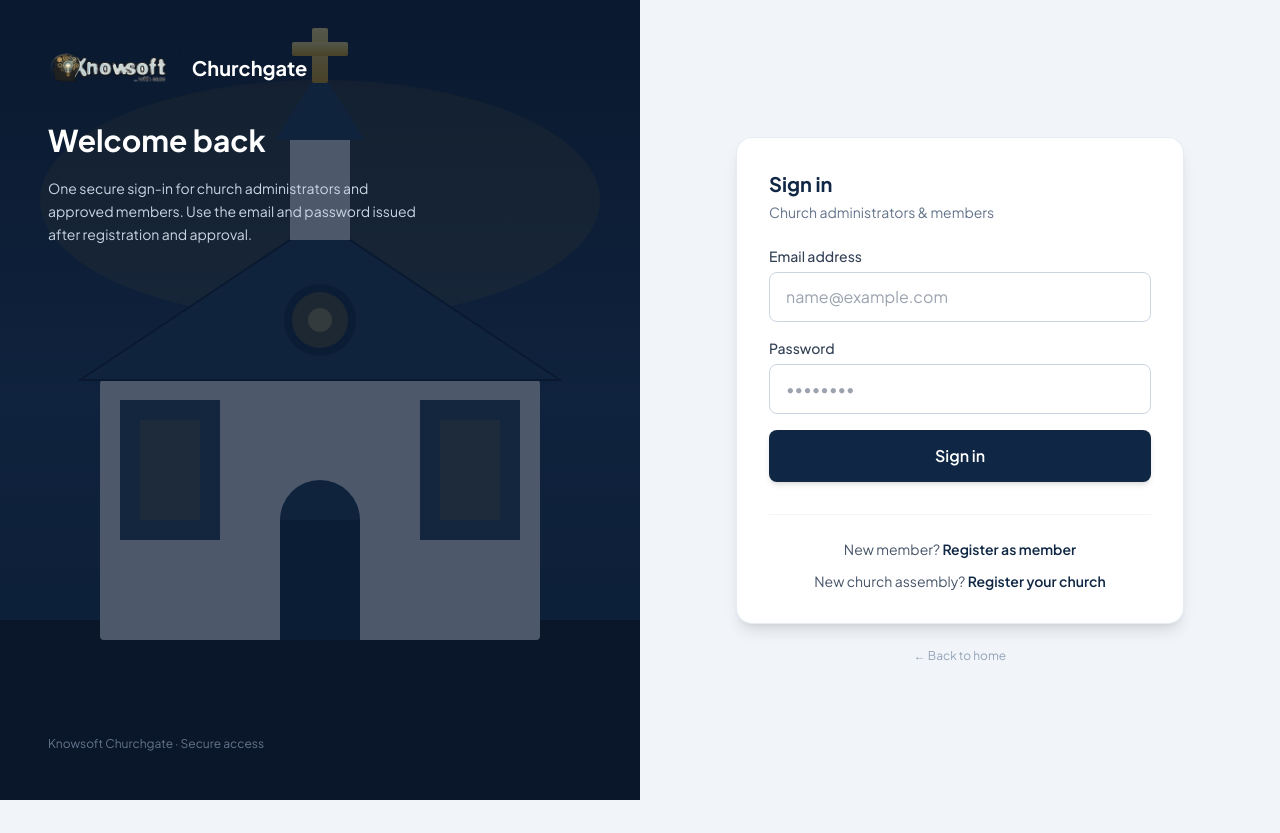
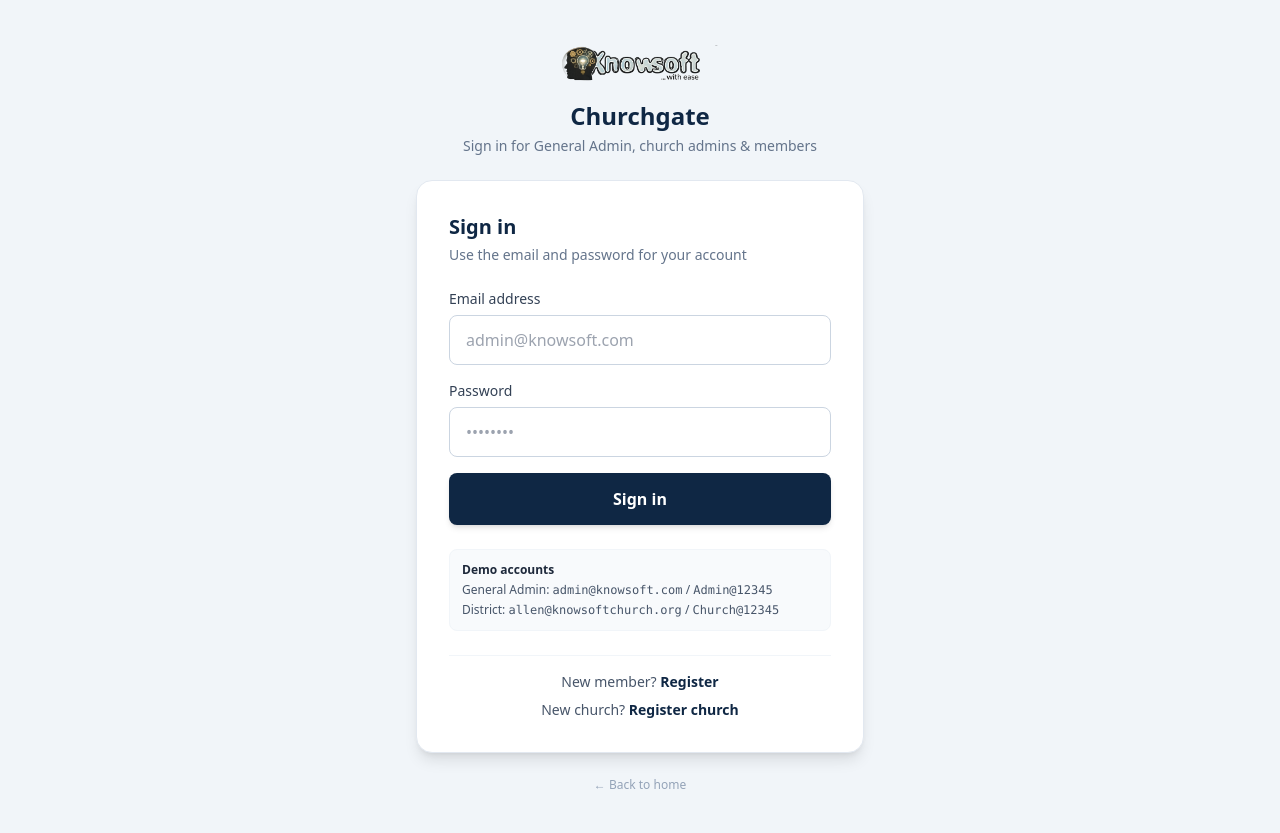
Before and after one commit to KnowsoftCloudAir/Churchgate, a FastAPI app: page /auth/login in a window 1280 px wide. Before the commit the page ends 800 px from the top, so only its background shows below. Run offline with FastAPI, Linux system fonts and the light colour scheme; some libraries are stand-ins or nearby versions.

Commit message:
Add files via upload

```diff
--- a/app/routers/auth.py
+++ b/app/routers/auth.py
@@ -46,7 +46,7 @@ async def login(
     password: str = Form(...),
     session: Session = Depends(get_session)
 ):
-    user = session.exec(select(User).where(User.email == email)).first()
+    user = session.exec(select(User).where(User.email == email.strip().lower())).first()
     if not user or not verify_password(password, user.hashed_password):
         return templates.TemplateResponse("auth/login.html", {
             "request": request, "error": "Invalid email or password"
@@ -208,7 +208,7 @@ async def register_church(
     elif church_level == ChurchLevel.district:
         district_code = code
 
-    existing_user = session.exec(select(User).where(User.email == email)).first()
+    existing_user = session.exec(select(User).where(User.email == email.strip().lower())).first()
     if existing_user:
         return templates.TemplateResponse("auth/register_church.html", {
             "request": request, "error": "Email already registered"
@@ -259,6 +259,53 @@ async def register_church(
         "email": email
     })
 
+@router.get("/change-password", response_class=HTMLResponse)
+async def change_password_page(
+    request: Request,
+    user: User = Depends(get_current_user),
+):
+    if not user:
+        return RedirectResponse("/auth/login", status_code=303)
+    return templates.TemplateResponse("auth/change_password.html", {
+        "request": request, "user": user, "error": None, "success": None
+    })
+
+
+@router.post("/change-password", response_class=HTMLResponse)
+async def change_password(
+    request: Request,
+    current_password: str = Form(...),
+    new_password: str = Form(...),
+    confirm_password: str = Form(...),
+    user: User = Depends(get_current_user),
+    session: Session = Depends(get_session),
+):
+    if not user:
+        return RedirectResponse("/auth/login", status_code=303)
+    err = None
+    if not verify_password(current_password, user.hashed_password):
+        err = "Current password is incorrect."
+    elif len(new_password) < 6:
+        err = "New password must be at least 6 characters."
+    elif new_password != confirm_password:
+        err = "New password and confirmation do not match."
+    if err:
+        return templates.TemplateResponse("auth/change_password.html", {
+            "request": request, "user": user, "error": err, "success": None
+        }, status_code=400)
+    # Refresh user from DB and update hash
+    db_user = session.get(User, user.id)
+    if not db_user:
+        return RedirectResponse("/auth/login", status_code=303)
+    db_user.hashed_password = get_password_hash(new_password)
+    session.add(db_user)
+    session.commit()
+    return templates.TemplateResponse("auth/change_password.html", {
+        "request": request, "user": user,
+        "error": None, "success": "Password updated successfully. Use your new password next time you sign in."
+    })
+
+
 @router.get("/logout")
 async def logout():
     resp = RedirectResponse("/auth/login", status_code=303)
--- a/app/seed_sample.py
+++ b/app/seed_sample.py
@@ -19,6 +19,7 @@ DATA_PASSWORD = "Data@12345"
 def _ensure_admin(session: Session, email: str, name: str, church_id: int,
                   role=UserRole.church_admin, password: str = SAMPLE_PASSWORD, stats: bool = False):
     """Create or reset sample sub-admin so login always works."""
+    email = email.strip().lower()
     u = session.exec(select(User).where(User.email == email)).first()
     if u:
         u.hashed_password = get_password_hash(password)
--- a/app/templates/auth/login.html
+++ b/app/templates/auth/login.html
@@ -6,40 +6,20 @@
   <title>Sign In – Knowsoft Churchgate</title>
   <link rel="icon" href="/static/img/knowsoft-logo.png" type="image/png">
   <script src="https://cdn.tailwindcss.com"></script>
-  <link href="https://fonts.googleapis.com/css2?family=Plus+Jakarta+Sans:wght@400;500;600;700&display=swap" rel="stylesheet">
-  <script>tailwind.config={theme:{extend:{fontFamily:{sans:['Plus Jakarta Sans','system-ui','sans-serif']},colors:{navy:{900:'#0f2744',950:'#0a192f'},gold:{400:'#fbbf24'}}}}}</script>
+  <script>tailwind.config={theme:{extend:{colors:{navy:{900:'#0f2744',950:'#0a192f'}}}}}</script>
 </head>
-<body class="min-h-screen font-sans antialiased bg-slate-100">
-  <div class="min-h-screen grid lg:grid-cols-2">
-    <!-- Brand panel -->
-    <div class="hidden lg:flex relative bg-navy-950 text-white flex-col justify-between p-12 overflow-hidden">
-      <div class="absolute inset-0 opacity-30">
-        <img src="/static/img/church-hero.svg" class="w-full h-full object-cover" alt="" onerror="this.remove()">
+<body class="min-h-screen bg-slate-100">
+  <div class="min-h-screen flex items-center justify-center px-4 py-10">
+    <div class="w-full max-w-md">
+      <div class="text-center mb-6">
+        <img src="/static/img/knowsoft-logo.png" alt="Knowsoft" class="h-12 mx-auto mb-3 object-contain"
+             onerror="this.style.display='none'">
+        <h1 class="text-2xl font-bold text-navy-900">Churchgate</h1>
+        <p class="text-sm text-slate-500 mt-1">Sign in for General Admin, church admins &amp; members</p>
       </div>
-      <div class="relative">
-        <div class="flex items-center gap-2 mb-8">
-          <img src="/static/img/knowsoft-logo.png" class="h-10 w-auto object-contain" alt="Knowsoft" onerror="this.onerror=null;this.src='/static/img/knowsoft-icon.svg'">
-          <span class="font-bold text-xl">Churchgate</span>
-        </div>
-        <h1 class="text-3xl font-bold leading-snug mb-4">Welcome back</h1>
-        <p class="text-slate-300 text-sm max-w-sm leading-relaxed">
-          One secure sign-in for church administrators and approved members.
-          Use the email and password issued after registration and approval.
-        </p>
-      </div>
-      <p class="relative text-xs text-slate-500">Knowsoft Churchgate · Secure access</p>
-    </div>
-
-    <!-- Form panel – eProcurement style clean card -->
-    <div class="flex items-center justify-center p-6 sm:p-12">
-      <div class="w-full max-w-md">
-        <div class="lg:hidden flex items-center gap-2 mb-8">
-          <img src="/static/img/knowsoft-logo.png" class="h-9 w-auto" alt="" onerror="this.onerror=null;this.src='/static/img/knowsoft-icon.svg'">
-          <span class="font-bold text-navy-900">Churchgate</span>
-        </div>
-        <div class="bg-white rounded-2xl shadow-lg border border-slate-200/80 p-8">
+      <div class="bg-white rounded-2xl shadow-lg border border-slate-200 p-8">
         <h2 class="text-xl font-bold text-navy-900 mb-1">Sign in</h2>
-          <p class="text-sm text-slate-500 mb-6">Church administrators &amp; members</p>
+        <p class="text-sm text-slate-500 mb-6">Use the email and password for your account</p>
         {% if error %}
         <div class="mb-4 p-3 rounded-lg bg-red-50 border border-red-100 text-red-700 text-sm">{{ error }}</div>
         {% endif %}
@@ -47,13 +27,13 @@
           <div>
             <label class="block text-sm font-medium text-slate-700 mb-1.5">Email address</label>
             <input type="email" name="email" required autocomplete="username"
-                     class="w-full px-4 py-3 rounded-lg border border-slate-300 focus:ring-2 focus:ring-navy-900 focus:border-navy-900 outline-none transition"
-                     placeholder="name@example.com">
+                   class="w-full px-4 py-3 rounded-lg border border-slate-300 focus:ring-2 focus:ring-navy-900 outline-none"
+                   placeholder="admin@knowsoft.com">
           </div>
           <div>
             <label class="block text-sm font-medium text-slate-700 mb-1.5">Password</label>
             <input type="password" name="password" required autocomplete="current-password"
-                     class="w-full px-4 py-3 rounded-lg border border-slate-300 focus:ring-2 focus:ring-navy-900 focus:border-navy-900 outline-none transition"
+                   class="w-full px-4 py-3 rounded-lg border border-slate-300 focus:ring-2 focus:ring-navy-900 outline-none"
                    placeholder="••••••••">
           </div>
           <button type="submit"
@@ -61,19 +41,17 @@
             Sign in
           </button>
         </form>
-          <div class="mt-8 pt-6 border-t border-slate-100 space-y-3 text-sm text-center">
-            <p class="text-slate-600">New member?
-              <a href="/join" class="text-navy-900 font-semibold hover:underline">Register as member</a>
-            </p>
-            <p class="text-slate-600">New church assembly?
-              <a href="/auth/register-church" class="text-navy-900 font-semibold hover:underline">Register your church</a>
-            </p>
+        <div class="mt-6 p-3 rounded-lg bg-slate-50 border border-slate-100 text-xs text-slate-600 space-y-1">
+          <p class="font-semibold text-slate-800">Demo accounts</p>
+          <p>General Admin: <code>admin@knowsoft.com</code> / <code>Admin@12345</code></p>
+          <p>District: <code>allen@knowsoftchurch.org</code> / <code>Church@12345</code></p>
+        </div>
+        <div class="mt-6 pt-4 border-t border-slate-100 space-y-2 text-sm text-center">
+          <p class="text-slate-600">New member? <a href="/join" class="text-navy-900 font-semibold hover:underline">Register</a></p>
+          <p class="text-slate-600">New church? <a href="/auth/register-church" class="text-navy-900 font-semibold hover:underline">Register church</a></p>
         </div>
       </div>
-        <p class="mt-6 text-center text-xs text-slate-400">
-          <a href="/" class="hover:text-slate-600">← Back to home</a>
-        </p>
-      </div>
+      <p class="mt-6 text-center text-xs text-slate-400"><a href="/" class="hover:text-slate-600">← Back to home</a></p>
     </div>
   </div>
 </body>
--- a/app/templates/base.html
+++ b/app/templates/base.html
@@ -45,6 +45,7 @@
         <a href="/member/portal" class="px-3 py-1.5 rounded-lg hover:bg-slate-100 whitespace-nowrap">My dashboard</a>
         <a href="/programs/" class="px-3 py-1.5 rounded-lg hover:bg-slate-100 whitespace-nowrap">Programs</a>
         {% endif %}
+        <a href="/auth/change-password" class="px-3 py-1.5 rounded-lg hover:bg-slate-100 whitespace-nowrap">Change password</a>
         <a href="/auth/logout" class="px-3 py-1.5 rounded-lg text-red-600 hover:bg-red-50 whitespace-nowrap">Sign out</a>
       </div>
     </div>
--- a/main.py
+++ b/main.py
@@ -30,13 +30,12 @@ async def lifespan(app: FastAPI):
                 session.add(admin)
                 session.commit()
             else:
-                # Keep known password working after deploys
-                admin.hashed_password = get_password_hash("Admin@12345")
+                # Do not overwrite password if admin already exists (user may have changed it)
                 admin.role = UserRole.general_admin
                 admin.is_active = True
                 session.add(admin)
                 session.commit()
-            print("✅ General Admin: admin@knowsoft.com / Admin@12345")
+            print("✅ General Admin ready: admin@knowsoft.com (default Admin@12345 if newly created)")
             # Full sample: Knowsoft Bible Church hierarchy + members + stats
             from app.seed_sample import seed_knowsoft_bible_church
             seed_knowsoft_bible_church(session)
@@ -104,7 +103,8 @@ async def health():
 # Hidden admin portal
 @app.get("/ks-admin/login", response_class=HTMLResponse)
 async def ks_admin_login_page(request: Request):
-    return templates.TemplateResponse("admin/login.html", {"request": request})
+    # Prefer public login so one door works everywhere
+    return RedirectResponse("/auth/login", status_code=303)
 
 @app.post("/ks-admin/login")
 async def ks_admin_login(
@@ -113,7 +113,7 @@ async def ks_admin_login(
     password: str = Form(...),
     session: Session = Depends(get_session)
 ):
-    user = session.exec(select(User).where(User.email == email)).first()
+    user = session.exec(select(User).where(User.email == email.strip().lower())).first()
     if not user or not verify_password(password, user.hashed_password):
         return templates.TemplateResponse("admin/login.html", {
             "request": request, "error": "Invalid credentials"
```
Also changed, not shown: app/auth.py (+28 -45 lines), app/templates/auth/change_password.html (added, +36 -0 lines), app/templates/members/portal.html (+15 -1 lines). Lines whose indentation alone changed are shown as unchanged.
